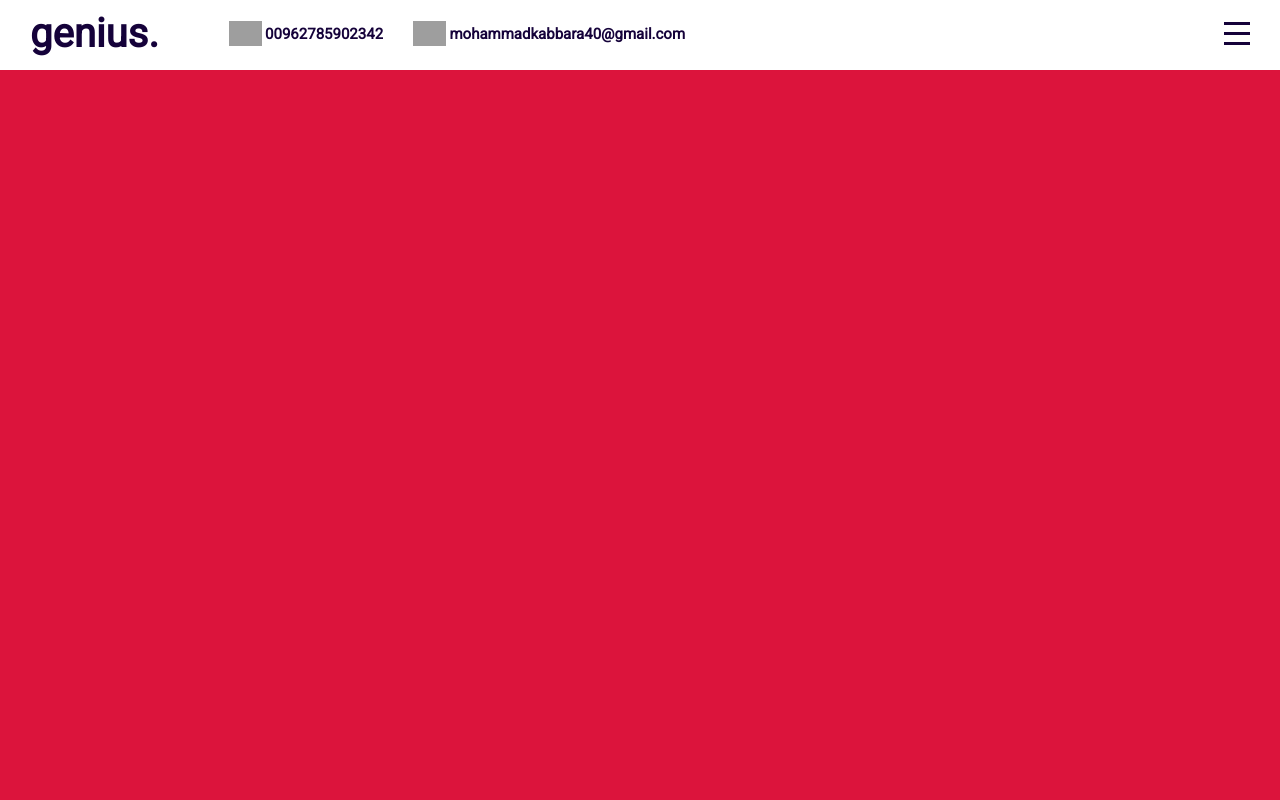
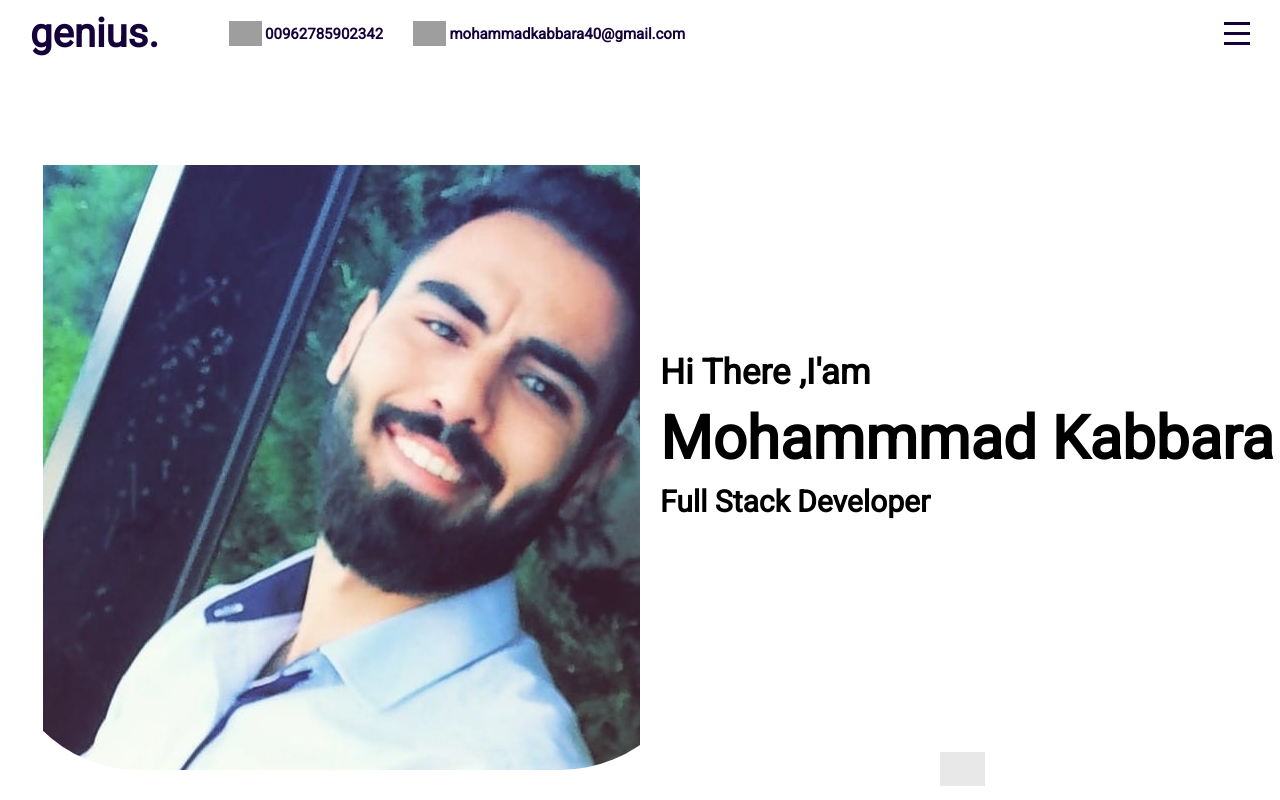
Before and after one commit to mohammadkabbara/myPortfolio, a React (Create React App) app: page / in a window 1280 px wide. Built offline with nearby package versions, Linux system fonts and the light colour scheme; grey boxes are pictures that could not be loaded; a web font is replaced by a local one.

Commit message:
built home page

```diff
--- a/src/component/intro/Intro.jsx
+++ b/src/component/intro/Intro.jsx
@@ -4,6 +4,26 @@ export default function Intro() {
     return (
         <div className="Intro" id="Intro">
 
+            <div className="left">
+
+                <div className="imgConatinar">
+                    <img src="./assest/mohammad.jpg"/>
+                </div>
+            </div>
+            <div className="right">
+
+                <div className="wrapper">
+
+                    <h2>Hi There ,I'am </h2>
+                    <h1>Mohammmad Kabbara</h1>
+                    <h3>Full Stack Developer</h3>
+                </div>
+                <a href="#Protifolio">
+
+                    <img src="https://encrypted-tbn0.gstatic.com/images?q=tbn:ANd9GcR1qN_BAWaQYaMHiOeI2Ns_0oxwuoCgYNbb54-8DW87OLCatBoKyuetu266tieSqpscJBI&usqp=CAU"/>
+                </a>
+            </div>
+
         </div>
     )
 }
--- a/src/component/intro/Intro.scss
+++ b/src/component/intro/Intro.scss
@@ -1,3 +1,75 @@
 .Intro{
-    background-color: crimson;
+    background-color: white;
+
+    display: flex;
+
+    .left{
+        flex:0.5;
+        overflow: hidden;
+
+        .imgConatinar{
+            width: 700px;
+            height: 700px;
+            // background-color:crimson;
+            border-radius:20%;
+            // margin-left: 20%;
+            display:flex;
+            align-items: flex-end;
+            justify-content: center;
+            float: right
+
+            img{
+                width: 90%;
+                // margin-top: 15%;
+                // margin-left: 15%;
+                // border-radius:50%;
+
+            }
+        }
+    }
+
+    .right{
+        flex:0.5;
+        position:relative;
+
+        .wrapper{
+            width: 100%;
+            height: 100%;
+            padding-left: 20px;
+            display: flex;
+            flex-direction:column;
+            justify-content: center;
+
+            h1{
+
+                font-size: 60px;
+                margin: 10px 0;
+            }
+            h2{
+                font-size: 35px;
+            }
+            h3{
+                font-size: 30px;
+
+            }
+        }
+        a{
+            position: absolute;
+            bottom: 10px;
+            left: 300px;
+
+            img{
+                width: 45px;
+                animation:arrowBlink 2s infinite;
+            }
+
+            @keyframes arrowBlink {
+
+                100%{
+                    opacity: 20%;
+                }
+
+            }
+        }
+    }
 }
```
Also changed, not shown: public/assest/mohammad.jpg (added).
